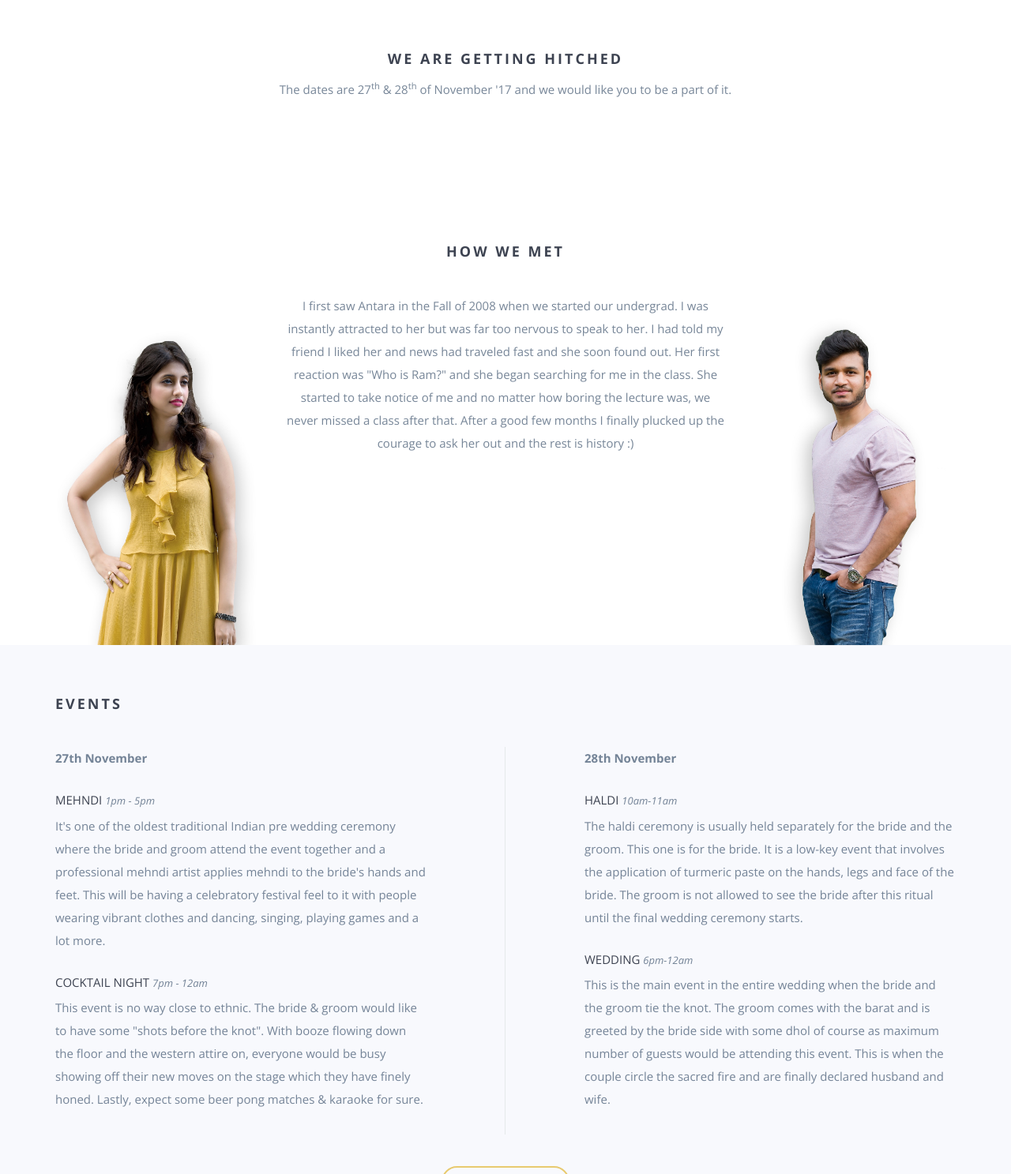
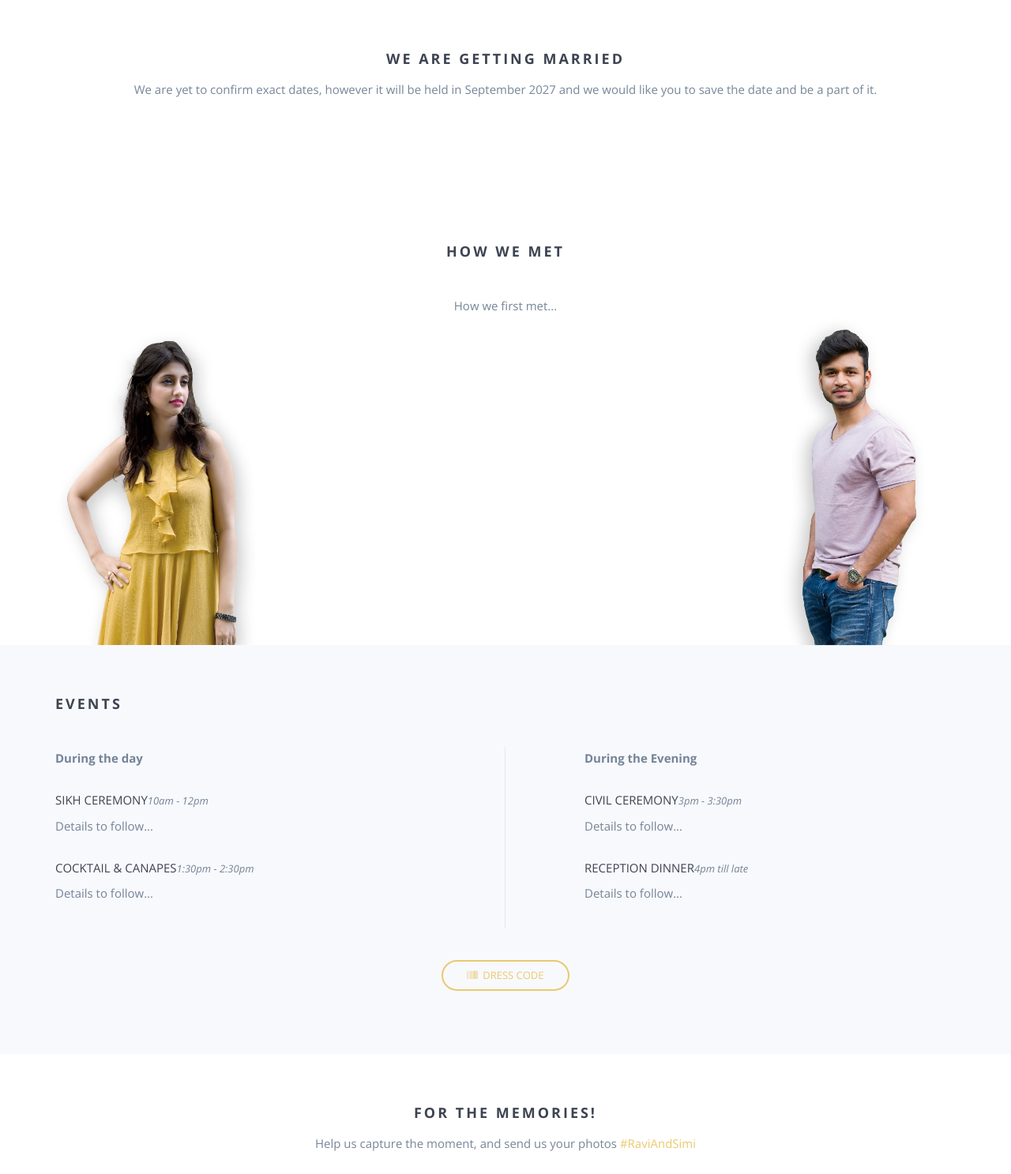
Before and after one commit to Designed-byRav/Ravi-Weds-Simi-2027, a website: page index.html in a window 1280 px wide. Shown: the part 750-2237 px from the top of the page at 79% size. Drawn offline with nearby package versions, Linux system fonts and the light colour scheme; some packages are replaced by stand-ins of ours; grey boxes are pictures that could not be loaded; files whose address does not match are found by name.

Commit message:
Update index.html

```diff
--- a/index.html
+++ b/index.html
@@ -10,12 +10,12 @@
 <head>
     <meta charset="utf-8">
     <meta http-equiv="X-UA-Compatible" content="IE=edge"/>
-    <title>Ram & Antara getting hitched!</title>
-    <meta name="description" content="We would like to invite you to our big day.">
+    <title>Ravi & Simi are getting married!</title>
+    <meta name="description" content="We would like to invite you to celebrate with us.">
     <meta name="viewport" content="width=device-width, initial-scale=1">
     <meta name="theme-color" content="#ffffff">
-    <meta property="og:title" content="Ram & Antara getting hitched">
-    <meta property="og:description" content="We would like to invite you to our big day.">
+    <meta property="og:title" content="Ravi & Simi are getting married!">
+    <meta property="og:description" content="We would like to invite you to celebrate with us.">
     <meta property="og:image" content="https://wedding.ramswaroop.me/img/hero-min.jpg">
     <meta property="og:type" content="website">
     <link rel="apple-touch-icon" sizes="180x180" href="apple-touch-icon.png">
@@ -95,9 +95,9 @@
         <div class="row">
             <div class="col-md-10 col-md-offset-1">
                 <div class="hero-content text-center">
-                    <!--<h1>Ram and Antara</h1>-->
+                    <!--<h1>Ravi and Simi</h1>-->
                     <img src="img/logo-lg.png">
-                    <!--<p class="intro">Ram & Antara are getting hitched!</p>-->
+                    <!--<p class="intro">Ravi & Simi are getting married!</p>-->
                     <!--<a href="#" class="btn btn-fill btn-large btn-margin-right">Scroll Down</a> -->
                 </div>
             </div>
@@ -116,8 +116,8 @@
     <div class="container">
         <div class="row">
             <div class="col-md-12 text-center">
-                <h3>We are getting hitched</h3>
-                <p>The dates are 27<sup>th</sup> & 28<sup>th</sup> of November '17 and we would like you to be a part of
+                <h3>We are getting married</h3>
+                <p>We are yet to confirm exact dates, however it will be held in September 2027 and we would like you to save the date and be a part of
                     it.</p>
                 <div class="share-bar"></div>
             </div>
@@ -136,12 +136,7 @@
             <div class="col-md-3 hidden-sm hidden-xs"><img src="img/IMG_2317.jpg" class="wp1"></div>
             <div class="col-md-6">
                 <p>
-                    I first saw Antara in the Fall of 2008 when we started our undergrad. I was instantly attracted to
-                    her but was far too nervous to speak to her. I had told my friend I liked her and news had traveled
-                    fast and she soon found out. Her first reaction was "Who is Ram?" and she began searching for me in
-                    the class. She started to take notice of me and no matter how boring the lecture was, we never
-                    missed a class after that. After a good few months I finally plucked up the courage to ask her out
-                    and the rest is history :)
+                    How we first met...
                 </p>
             </div>
             <div class="col-md-3 hidden-sm hidden-xs"><img src="img/DSD_0214.jpg" class="wp2"></div>
@@ -163,39 +158,26 @@
         <div class="row">
             <div class="col-md-6 col-sm-12 col-xs-12 leftcol">
                 <div class="wp3">
-                    <p><strong>27th November</strong></p>
+                    <p><strong>During the day</strong></p>
 
-                    <h5>Mehndi <span class="time">1PM - 5PM</span></h5>
-                    <p>It's one of the oldest traditional Indian pre wedding ceremony where the bride and groom
-                        attend the event together and a professional mehndi artist applies
-                        mehndi to the bride's hands and feet. This will be having a celebratory
-                        festival feel to it with people wearing vibrant clothes and dancing, singing, playing
-                        games and a lot more.</p>
+                    <h5>Sikh Ceremony<span class="time">10AM - 12PM</span></h5>
+                    <p>Details to follow...</p>
                 </div>
                 <div class="wp5">
-                    <h5>Cocktail Night <span class="time">7PM - 12AM</span></h5>
-                    <p>This event is no way close to ethnic. The bride & groom would like to have some "shots before the
-                        knot". With booze flowing down the floor and the western attire on, everyone would be busy
-                        showing off their new moves on the stage which they have finely honed. Lastly, expect some beer
-                        pong matches & karaoke for sure.</p>
+                    <h5>Cocktail & Canapes<span class="time">1:30PM - 2:30PM</span></h5>
+                    <p>Details to follow...</p>
                 </div>
             </div>
             <div class="col-md-6 col-sm-12 col-xs-12 rightcol">
                 <div class="wp4">
-                    <p><strong>28th November</strong></p>
+                    <p><strong>During the Evening</strong></p>
 
-                    <h5>Haldi <span class="time">10AM-11AM</span></h5>
-                    <p>The haldi ceremony is usually held separately for the bride and the groom. This one is for the
-                        bride. It is a low-key event that involves the application of turmeric paste on the hands, legs
-                        and face of the bride. The groom is not allowed to see the bride after this ritual until the
-                        final wedding ceremony starts.</p>
+                    <h5>Civil Ceremony<span class="time">3PM - 3:30PM</span></h5>
+                    <p>Details to follow...</p>
                 </div>
                 <div class="wp6">
-                    <h5>Wedding <span class="time">6PM-12AM</span></h5>
-                    <p>This is the main event in the entire wedding when the bride and the groom tie the
-                        knot. The groom comes with the barat and is greeted by the bride side with some dhol of course
-                        as maximum number of guests would be attending this event. This is when the couple circle the
-                        sacred fire and are finally declared husband and wife.</p>
+                    <h5>Reception Dinner<span class="time">4PM till late</span></h5>
+                    <p>Details to follow...</p>
                 </div>
             </div>
         </div>
@@ -219,9 +201,9 @@
                     <button type="button" class="close" data-dismiss="modal" aria-label="Close"><span>&times;</span>
                     </button>
                     <h3 class="text-center section-padding">Ugh... dress codes?</h3>
-                    <h5>Mehndi <span class="time">1PM - 5PM</span></h5>
+                    <h5>Sikh Ceremony<span class="time">10AM - 12PM</span></h5>
                     <p>
-                        <strong>Ethnic indian wear</strong>
+                        <strong>Ethnic Indian Wear</strong>
                         <br>
                         Ladies can wear something
                         <a href="https://www.pinterest.com/ramswarooppatra/mehndi-dress-for-women/">bright & vivid</a>
@@ -229,19 +211,15 @@
                         their <a href="https://www.pinterest.com/ramswarooppatra/mehndi-dress-for-men/">vibrant
                         kurtas</a> with pants or pyjamas along with an optional shawl.
                     </p>
-                    <h5>Cocktail Night <span class="time">7PM - 12AM</span></h5>
+                    <h5>Cocktails, Civil Ceremony & Reception<span class="time">1:30PM till late</span></h5>
                     <p>
-                        <strong>Western attire</strong>
+                        <strong>Indo-Western attire</strong>
                         <br>
                         A semi-formal look that is contemporary & fashionable which is not too prim & proper is the best
                         to pull off this night. You can see some pins for
                         <a href="https://www.pinterest.com/ramswarooppatra/cocktail-night-outfit-for-women/">ladies</a>
                         & <a href="https://www.pinterest.com/ramswarooppatra/cocktail-night-outfit-for-men/">gents</a>.
-                    </p>
-                    <h5>Wedding <span class="time">6PM-12AM</span></h5>
-                    <p>
-                        <strong>Indo-western</strong>
-                        <br>
+
                         Ladies can flaunt their unconventional sarees,
                         <a href="https://www.pinterest.com/ramswarooppatra/indo-western-lehengas/">lehengas</a>,
                         <a href="https://www.pinterest.com/ramswarooppatra/indo-western-anarkalis/">anarkalis</a>,
@@ -258,13 +236,13 @@
 
 </section>
 
-<section id="instagram" class="section-padding">
+<section id="Photo Portal" class="section-padding">
     <div class="container">
         <div class="row">
             <div class="col-md-12 text-center">
-                <h3>A picture is worth a thousand words!</h3>
-                <p>Help us capture the moment, tag your photos with the hashtag
-                    <a href="https://instagram.com/explore/tags/ramandantara/" target="_blank">#RamAndAntara</a>
+                <h3>For the memories!</h3>
+                <p>Help us capture the moment, and send us your photos
+                    <a href="https://instagram.com/explore/tags/raviandsimi/" target="_blank">#RaviAndSimi</a>
                 </p>
             </div>
         </div>
@@ -280,7 +258,7 @@
     <div class="container-fluid">
         <div class="row">
             <div class="col-md-12 text-center">
-                <h3 class="header">Engagement Pics</h3>
+                <h3 class="header">Pictures from our Engagement</h3>
             </div>
         </div>
         <div class="row">
@@ -366,15 +344,15 @@
          data-property="{videoURL:'https://youtu.be/9giqL1H6yRs',containment:'#video-bg',autoPlay:true, mute:true, showControls:false, startAt:80, stopAt:259, opacity:1}">
     </div>
     <div id="video-content">
-        <h5>Kolkata</h5>
-        <p>City of joy</p>
+        <h5>Location TBC</h5>
+        <p>Details to follow...</p>
     </div>
 </section>
 
 <section id="map" class="section-padding">
     <div class="text-center">
-        <h3>How do I get there?</h3>
-        <p>It's way easier than you think!</p>
+        <h3>Flight & Accomdation</h3>
+        <p>Details to follow...</p>
     </div>
     <div id="map-canvas"></div>
     <div id="map-content-wrapper" class="container pointer-events-none">
@@ -388,13 +366,13 @@
                 <div id="map-content" class="pointer-events-auto">
                     <div class="row">
                         <div class="col-md-6">
-                            <h5>ITC Fortune Park</h5>
-                            <p>Kona Expressway, Howrah, West Bengal 711403, India</p>
+                            <h5>Hotel TBC</h5>
+                            <p>Location TBC</p>
                         </div>
                         <div class="col-md-6">
-                            <h5>Mr. Amit Roy</h5>
-                            <p><i class="fa fa-mobile"></i> <a href="tel://+919412345678">+91 9412345678</a><br>
-                                <i class="fa fa-mobile"></i> <a href="tel://+917123456789">+91 7123456789</a></p>
+                            <h5>Name TBC</h5>
+                            <p><i class="fa fa-mobile"></i> <a href="tel://No. TBC">No. TBC</a><br>
+                                <i class="fa fa-mobile"></i> <a href="tel://No. TBC">No. TBC</a></p>
                         </div>
                     </div>
                     <div class="row text-center">
@@ -424,7 +402,7 @@
                     </button>
                     <div class="section-padding">
                         <h3>Thank you!</h3>
-                        <p>We are glad to see you join us on our big day.</p>
+                        <p>We look forward to seeing you on our big day.</p>
                         <div id="add-to-cal"></div>
                     </div>
                 </div>
@@ -436,7 +414,7 @@
         <div class="row">
             <div class="col-md-6 col-md-offset-3">
                 <h3>What are you waiting for?</h3>
-                <p>We would greatly appreciate if you could RSVP before 1st of November '17</p>
+                <p>Appreciate if you could RSVP before 1st of September 2026</p>
                 <form id="rsvp-form" class="rsvp-form"
                       action=""
                       method="POST">
@@ -460,8 +438,8 @@
                         <div class="col-md-6 col-sm-6">
                             <div class="form-input-group">
                                 <i class="fa fa-users"></i><input type="number" name="extras" class="" min="0"
-                                                                  max="4"
-                                                                  placeholder="Husband/Wife or kids"
+                                                                  max="6"
+                                                                  placeholder="No. of family members"
                                                                   required>
                             </div>
                         </div>
@@ -478,8 +456,7 @@
                         <div class="col-md-12" id="alert-wrapper"></div>
                     </div>
                     <button class="btn-fill rsvp-btn">
-                        Yes,
-                        that's me!
+                        We'll be there!
                     </button>
                 </form>
             </div>
@@ -492,7 +469,7 @@
         <div class="row">
             <div class="col-sm-12 text-center content">
                 <span class="to-top-wrapper"><a href="#top" class="to-top"><i class="fa fa-angle-up"></i></a></span>
-                <p>Crafted by Ram with lots of <span class="fa fa-heart pulse2"></span> for Antara</p>
+                <p>Crafted by Rav with lots of <span class="fa fa-heart pulse2"></span> for Simi</p>
             </div>
         </div>
     </div>
```
